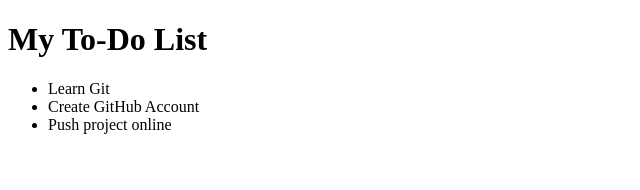
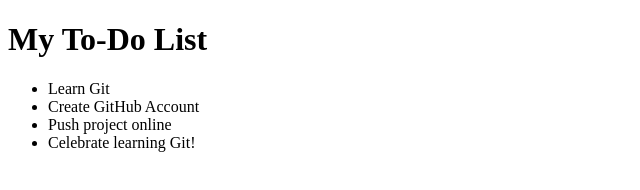
Before and after one commit to HunterKart/git-practice-todo, a plain HTML site: page index.html in a window 1280 px wide. Shown: the whole page, without its empty margins (0-640 px from the left). Drawn offline with Linux system fonts and the light colour scheme.

Commit message:
Added another to-do item

```diff
--- a/index.html
+++ b/index.html
@@ -11,6 +11,7 @@
         <li>Learn Git</li>
         <li>Create GitHub Account</li>
         <li>Push project online</li>
+        <li>Celebrate learning Git!</li>
     </ul>
 </body>
 </html>
```
